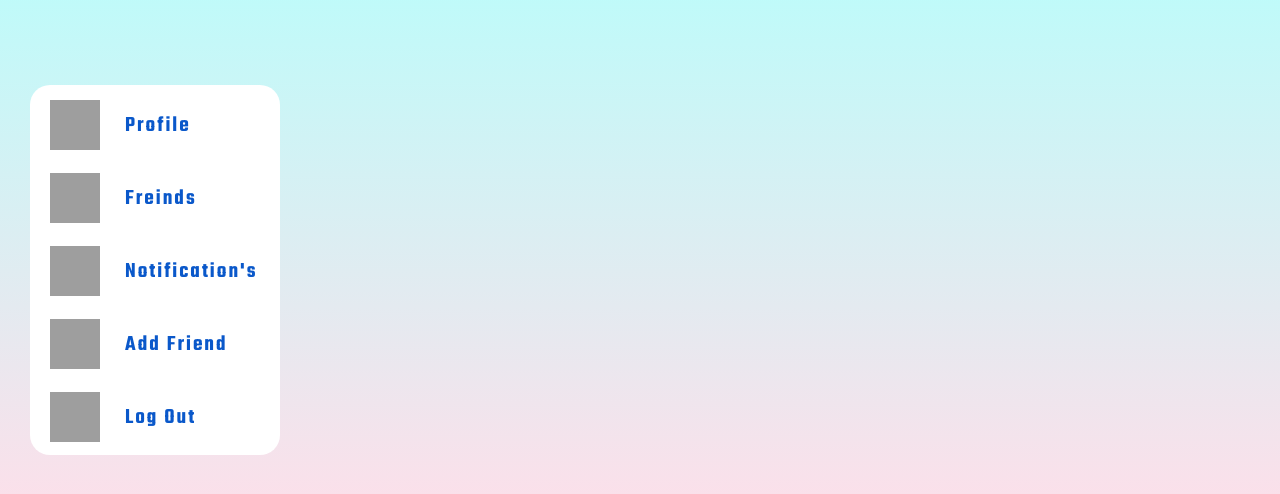
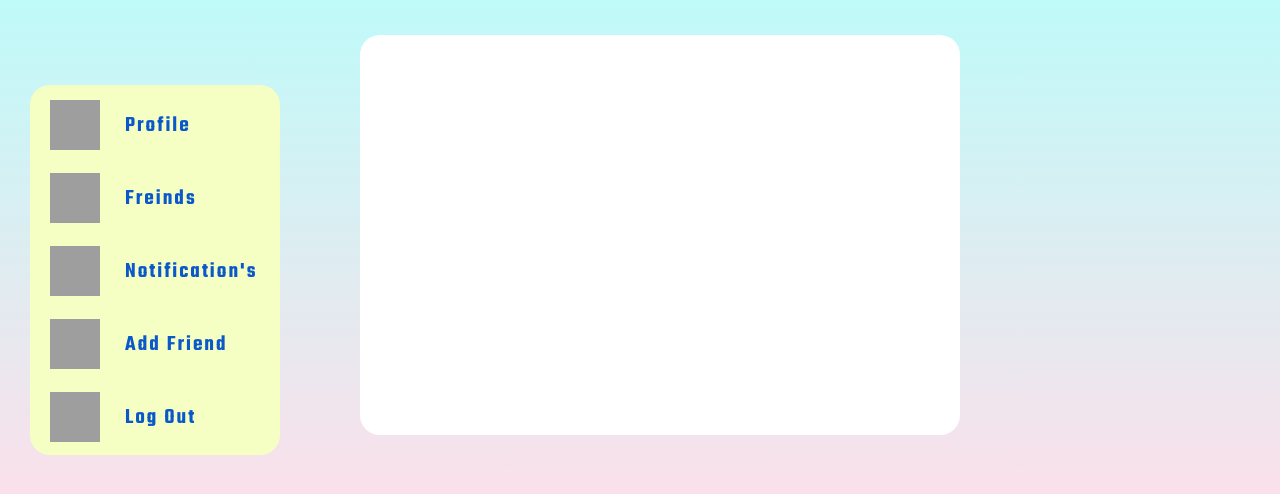
Before and after one commit to Rohankhan999/Create-post-Ui, a plain HTML site: page index.html in a window 1280 px wide. Shown: the part 90-584 px from the top of the page. Drawn offline with nearby package versions, Linux system fonts and the light colour scheme; grey boxes are pictures that could not be loaded; a web font is replaced by a local one.

Commit message:
Update index.html

```diff
--- a/index.html
+++ b/index.html
@@ -44,7 +44,7 @@
         overflow-x: hidden;
       }
       aside{
-        background-color: rgb(255, 255, 255);
+        background-color: rgb(246, 255, 195);
         width:250px;
         height:370px;
         margin:80px 30px;
@@ -59,6 +59,18 @@
         font-size:22px;
         margin-top: 24px;
       }
+      section{
+        margin-top: 30px;
+        margin-left: 50px;
+
+      }
+      .Posts{
+        background-color: rgb(255, 255, 255);
+        width:600px;
+        height: 400px;
+        border-radius: 20px;
+      }
+
     </style>
   </head>
   <body>
@@ -104,7 +116,8 @@
         </div>
       </div>
     </nav>
-    <aside >
+    <div class="main-section" style="display: flex; ">
+        <aside>
         <div style="display: flex; align-items:normal;"><img src="https://cdn-icons-png.flaticon.com/128/1999/1999625.png" alt="img" width="50px" height="50px" style="margin-left:20px; margin-top:15px; align-items:normal;"><p>Profile</p>
         </div>
         <div style="display: flex; align-items:normal;"><img src="https://cdn-icons-png.flaticon.com/128/4927/4927724.png" alt="img" width="50px" height="50px" style="margin-left:20px; margin-top:15px; align-items:normal;"><p>Freinds</p>
@@ -115,6 +128,11 @@
         </div>
         <div style="display: flex; align-items:normal;"><img src="https://cdn-icons-png.flaticon.com/128/6749/6749099.png" alt="img" width="50px" height="50px" style="margin-left:20px; margin-top:15px; align-items:normal;"><p>Log Out</p>
         </div>
-    </aside>
+        </aside>
+    <section>
+        <div class="Posts">
+
+        </div>
+    </section>
   </body>
 </html>
```
